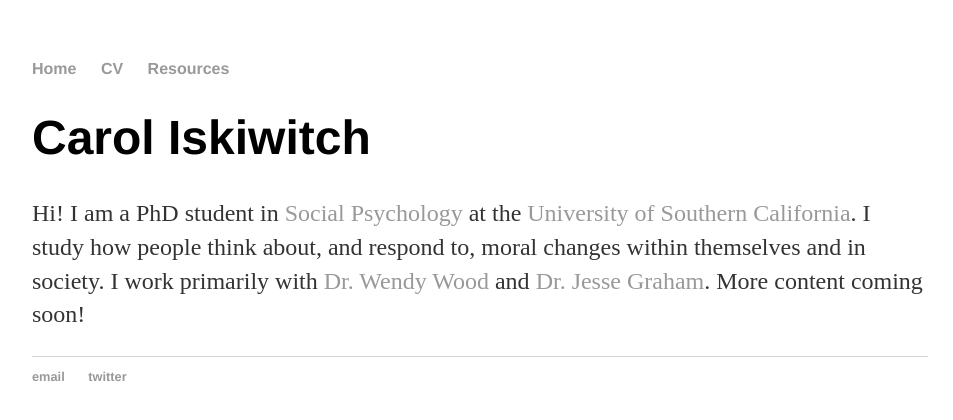
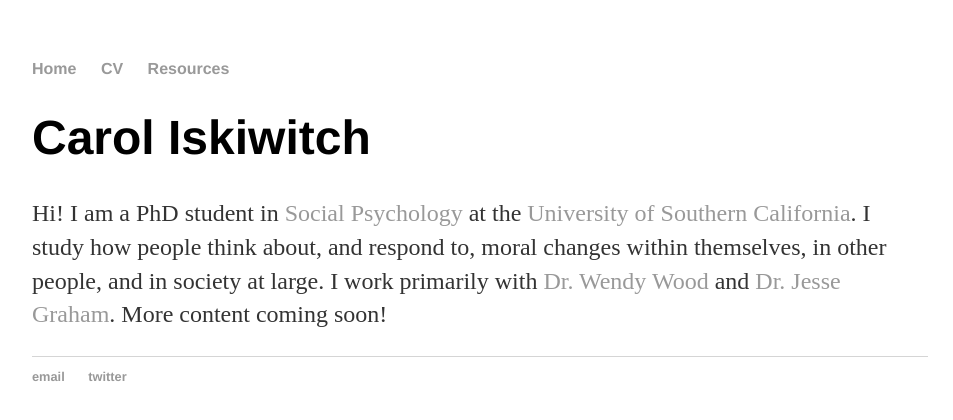
Before and after one commit to ciskiwitch/ciskiwitchB.github.io, a Jekyll site: the page built from index.html, in a window 1280 px wide. Shown: the top 420 px of the page, without its empty margins (160-1113 px from the left). Built offline with Jekyll 4.4.1, drawn with Linux system fonts in a browser that asks for light colours.

Commit message:
Update index.html

```diff
--- a/index.html
+++ b/index.html
@@ -6,7 +6,8 @@ title: Carol Iskiwitch
 	<h1>Carol Iskiwitch</h1>
  	<p> Hi! I am a PhD student in <a href="https://en.wikipedia.org/wiki/Social_psychology">Social Psychology</a>
 		at the <a href="https://www.usc.edu/">University of Southern California</a>.
-		I study how people think about, and respond to, moral changes within themselves and in society.
+		I study how people think about, and respond to, moral changes within themselves, in other people,
+		and in society at large.
 		I work primarily with <a href="http://dornsife.usc.edu/wendy-wood/">Dr. Wendy Wood</a>
 		and <a href="http://eccles.utah.edu/team/jesse-graham/">Dr. Jesse Graham</a>.
  	More content coming soon!
```
